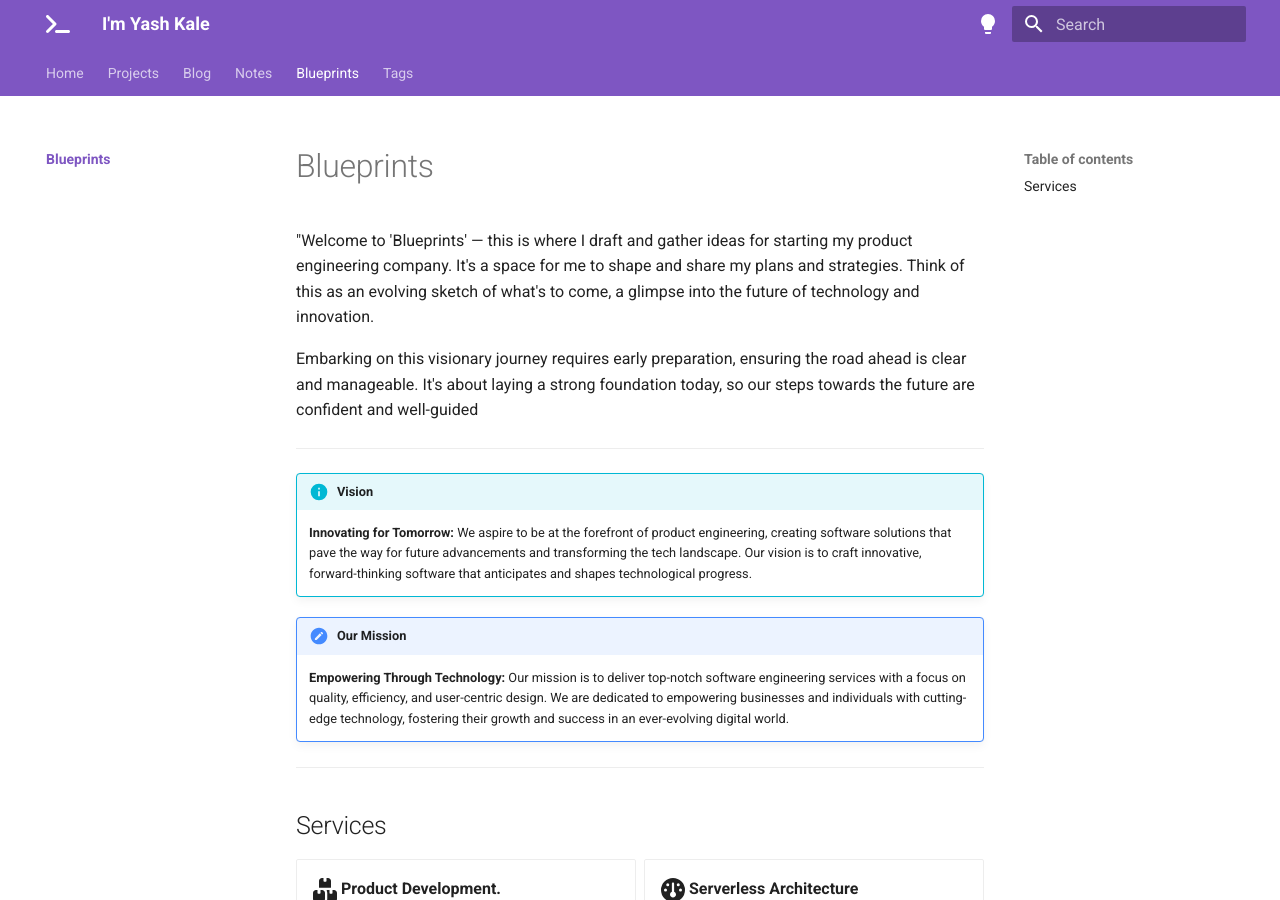
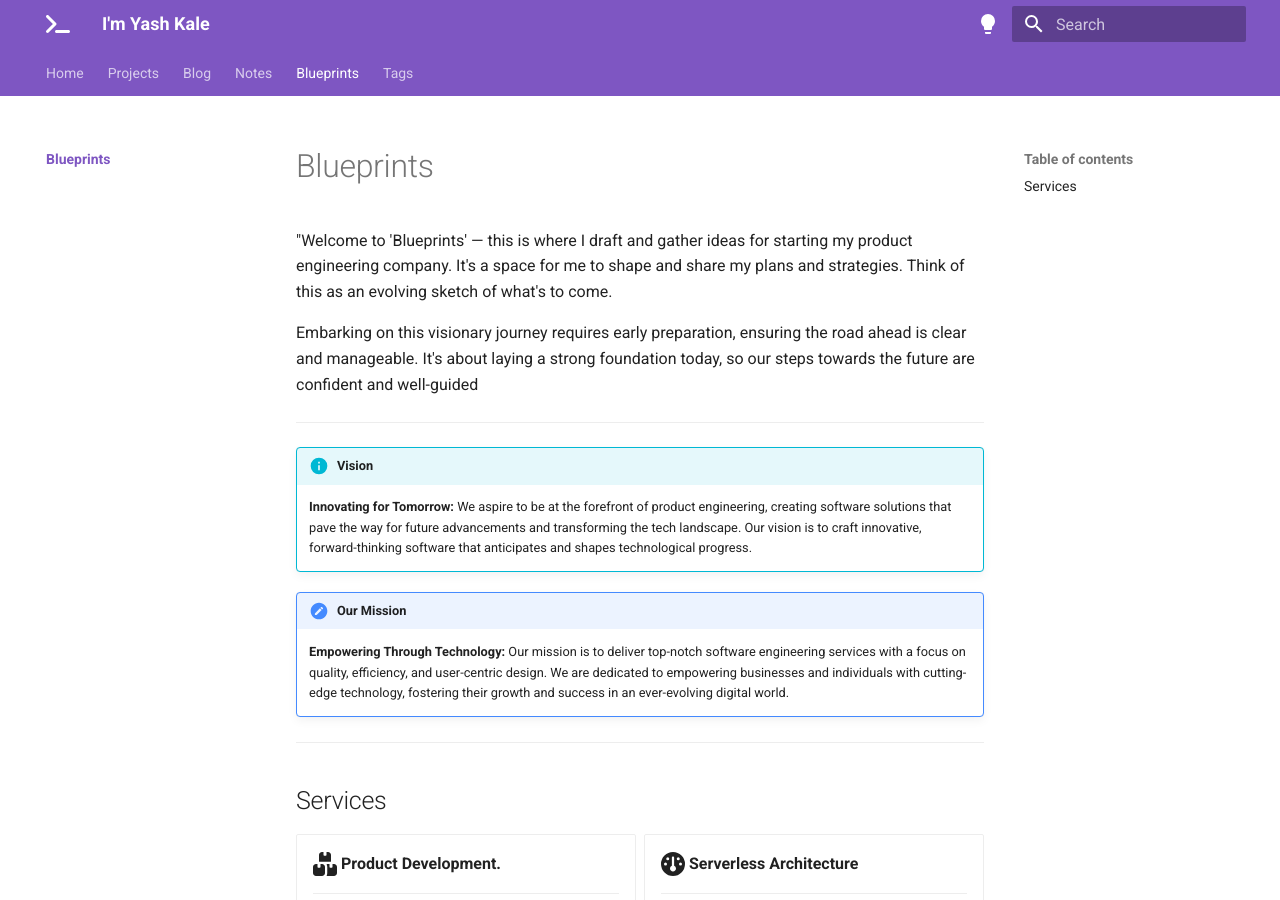
Before and after one commit to imyashkale/portfolio, an MkDocs documentation site: the page built from docs/blueprints/index.md, in a window 1280 px wide and 900 px high. Built offline with MkDocs 1.6.1 and Material for MkDocs 9.7.7, drawn with Linux system fonts in a browser that asks for light colours.

Commit message:
Content Optimized

```diff
--- a/docs/blueprints/index.md
+++ b/docs/blueprints/index.md
@@ -1,6 +1,6 @@
 # Blueprints
 
-"Welcome to 'Blueprints' — this is where I draft and gather ideas for starting my product engineering company. It's a space for me to shape and share my plans and strategies. Think of this as an evolving sketch of what's to come, a glimpse into the future of technology and innovation.
+"Welcome to 'Blueprints' — this is where I draft and gather ideas for starting my product engineering company. It's a space for me to shape and share my plans and strategies. Think of this as an evolving sketch of what's to come.
 
 Embarking on this visionary journey requires early preparation, ensuring the road ahead is clear and manageable. It's about laying a strong foundation today, so our steps towards the future are confident and well-guided
 
```
